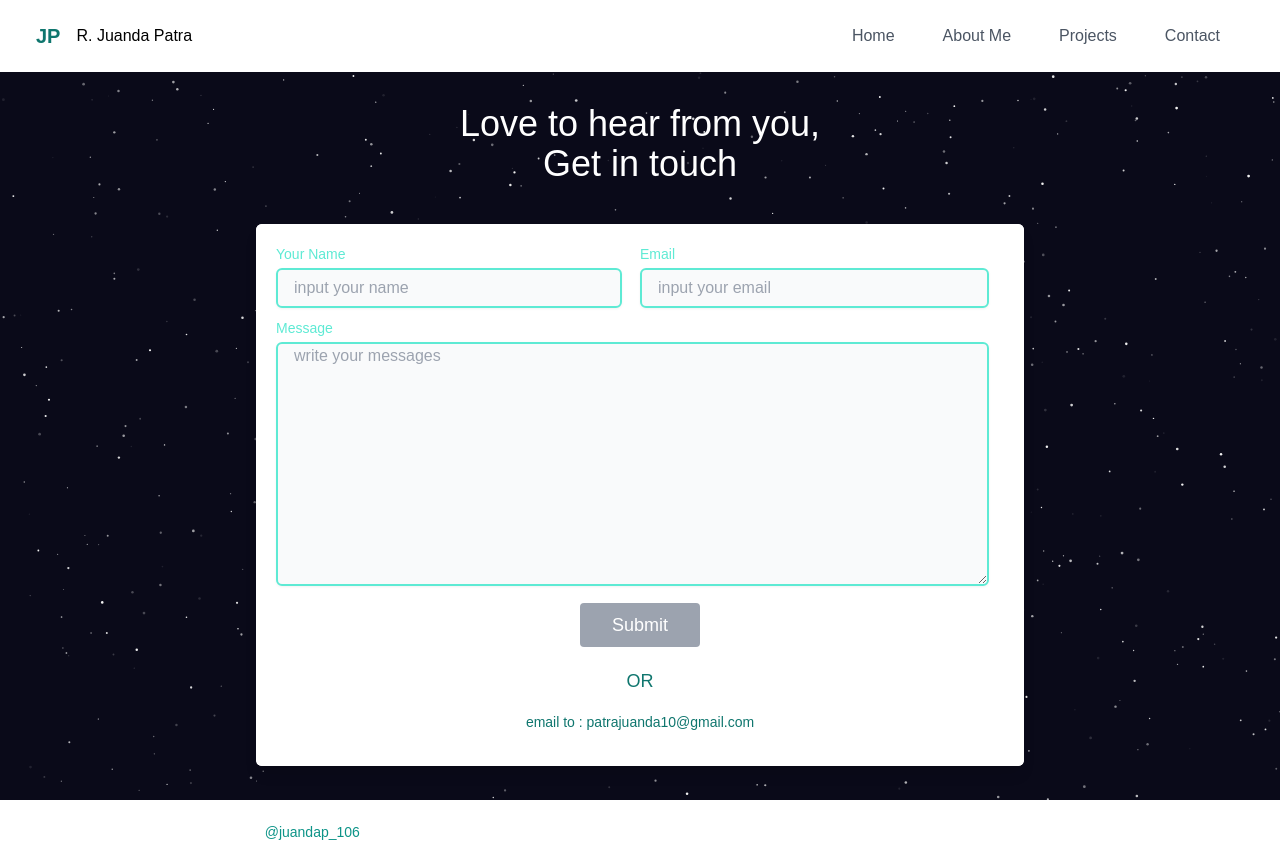
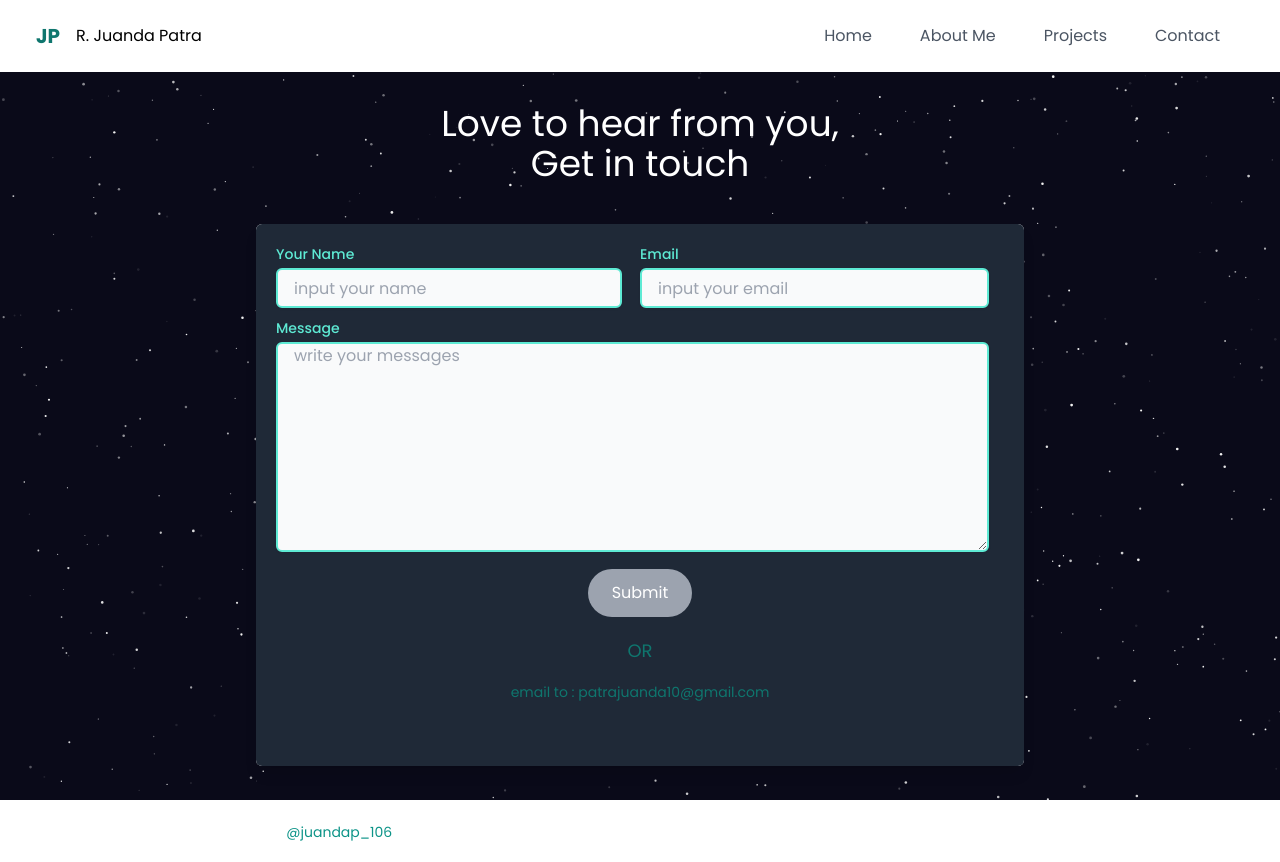
Before and after one commit to JuandaPatra/new-portofolio, a React (Create React App) app: page /contact in a window 1280 px wide. Built offline with nearby package versions, Linux system fonts and the light colour scheme.

Commit message:
redesign mesage box

```diff
--- a/src/App.css
+++ b/src/App.css
@@ -1,9 +1,11 @@
+@import url('https://fonts.googleapis.com/css2?family=Inter:ital,opsz,wght@0,14..32,100..900;1,14..32,100..900&family=Poppins:ital,wght@0,100;0,200;0,300;0,400;0,500;0,600;0,700;0,800;0,900;1,100;1,200;1,300;1,400;1,500;1,600;1,700;1,800;1,900&display=swap');
+
 .App {
   text-align: center;
 }
 
 body{
-  font-family: 'Nunito', sans-serif;
+ font-family: "Poppins", sans-serif;
 }
 
 .App-logo {
--- a/src/pages/contact/index.jsx
+++ b/src/pages/contact/index.jsx
@@ -65,7 +65,7 @@ function Contact() {
     let name = state.name;
     let email = state.email;
     let message = state.message;
-    const API = `https://api.portofolio.juandap.com/api/send`;
+    const API = `${process.env.REACT_APP_API_URL}send`;
 
     axios
       .post(API, {
@@ -92,15 +92,15 @@ function Contact() {
         Get in touch
       </h3>
       <div></div>
-      <div class="flex  h-[550px] px-4 pb-2 pt-0 bg-transparent lg:justify-center">
-        <div class="flex flex-col overflow-hidden bg-white rounded-md shadow-lg max md:flex-row md:flex-1 lg:max-w-screen-md w-full md:w-auto">
-          <div class="p-3 lg:p-5  bg-white  md:flex-1">
+      <div className="flex  h-[550px] px-4 pb-2 pt-0 bg-transparent lg:justify-center">
+        <div className="flex flex-col overflow-hidden bg-white rounded-md shadow-lg max md:flex-row md:flex-1 lg:max-w-screen-md w-full md:w-auto">
+          <div class="p-3 lg:p-5  bg-gray-800  md:flex-1">
             <div className="flex flex-wrap justify-center">
               <div className="basis-full lg:basis-1/2">
-                <div class="group relative w-100 md:w-80 lg:w-[95%] ">
+                <div className="group relative w-100 md:w-80 lg:w-[95%] ">
                   <label
                     for="1"
-                    class="block w-full pb-1 text-sm font-medium text-teal-300 transition-all duration-200 ease-in-out group-focus-within:text-blue-400"
+                    className="block w-full pb-1 text-sm font-medium text-teal-300 transition-all duration-200 ease-in-out group-focus-within:text-blue-400"
                   >
                     Your Name
                   </label>
@@ -111,12 +111,12 @@ function Contact() {
                     value={state.name}
                     name="name"
                     onChange={handleChange}
-                    class="peer h-10 w-full rounded-md bg-gray-50 px-4 font-thin outline-none border-2 border-teal-300 drop-shadow-sm transition-all duration-200 ease-in-out focus:bg-white focus:ring-2 focus:ring-blue-400 focus:border-none"
+                    className="peer h-10 w-full rounded-md bg-gray-50 px-4 font-normal outline-none border-2 border-teal-300 drop-shadow-sm transition-all duration-200 ease-in-out focus:bg-white focus:ring-2 focus:ring-blue-400 focus:border-none"
                   />
                 </div>
               </div>
               <div className="basis-full lg:basis-1/2">
-                <div class="group relative w-100 md:w-80 lg:w-[96%] ">
+                <div className="group relative w-100 md:w-80 lg:w-[96%] ">
                   <label
                     for="2"
                     class="block w-full pb-1 text-sm font-medium text-teal-300 transition-all duration-200 ease-in-out group-focus-within:text-blue-400"
@@ -130,7 +130,7 @@ function Contact() {
                     placeholder="input your email"
                     value={state.email}
                     onChange={handleChange}
-                    class="peer h-10 w-full rounded-md bg-gray-50 px-4 font-thin outline-none border-2 border-teal-300 drop-shadow-sm transition-all duration-200 ease-in-out focus:bg-white focus:ring-2 focus:ring-blue-400 focus:border-none"
+                    className="peer h-10 w-full rounded-md bg-gray-50 px-4 font-normal outline-none border-2 border-teal-300 drop-shadow-sm transition-all duration-200 ease-in-out focus:bg-white focus:ring-2 focus:ring-blue-400 focus:border-none"
                   />
                 </div>
                 {state.errorEmailMessage && (
@@ -140,7 +140,7 @@ function Contact() {
               <div className=" basis-full mt-[10px] group">
                 <label
                   for="1"
-                  class="block w-full pb-1 text-sm font-medium text-teal-300 transition-all duration-200 ease-in-out group-focus-within:text-blue-400"
+                  className="block w-full pb-1 text-sm font-medium text-teal-300 transition-all duration-200 ease-in-out group-focus-within:text-blue-400"
                 >
                   Message
                 </label>
@@ -152,14 +152,14 @@ function Contact() {
                   placeholder="write your messages"
                   value={state.message}
                   onChange={handleChange}
-                  className="w-full lg:w-[98%] rounded-md bg-gray-50 px-4 font-thin outline-none drop-shadow-sm border-2 border-teal-300 transition-all duration-200 ease-in-out focus:bg-white focus:ring-2 focus:ring-blue-400 focus:border-none"
+                  className="w-full lg:w-[98%] rounded-md bg-gray-50 px-4 font-normal outline-none drop-shadow-sm border-2 border-teal-300 transition-all duration-200 ease-in-out focus:bg-white focus:ring-2 focus:ring-blue-400 focus:border-none resize-y max-h-[210px]"
                 ></textarea>
               </div>
               <div className="basis-full mt-[10px] group">
                 <div className="">
                   <button
                     onClick={emailButton}
-                    className="text-white flex mx-auto bg-teal-400 dark:text-black dark:bg-white border-0 py-2 px-8 focus:outline-none rounded text-lg disabled:bg-gray-400 "
+                    className="text-white flex mx-auto bg-teal-400 dark:text-black dark:bg-white border-0 py-3 px-6 focus:outline-none rounded-full text-base disabled:bg-gray-400 "
                     disabled={!state.isButtonEnable}
                   >
                     Submit
@@ -167,12 +167,12 @@ function Contact() {
                 </div>
               </div>
               <div className=" basis-full mt-[20px]">
-                <p class=" text-center">
+                <p className=" text-center">
                   <span className="text-teal-700 text-center text-lg">OR</span>
                 </p>
-                <p class=" text-center mt-[15px]">
+                <p className=" text-center mt-[15px]">
                   <span className="text-teal-700 text-center text-sm">
-                    email to : <a href="">patrajuanda10@gmail.com</a>
+                    email to : <a href="#">patrajuanda10@gmail.com</a>
                   </span>
                 </p>
               </div>
```
Also changed, not shown: docker-compose.yml (added, +11 -0 lines), 2 other files (tests, documents, lock files or other folders).
